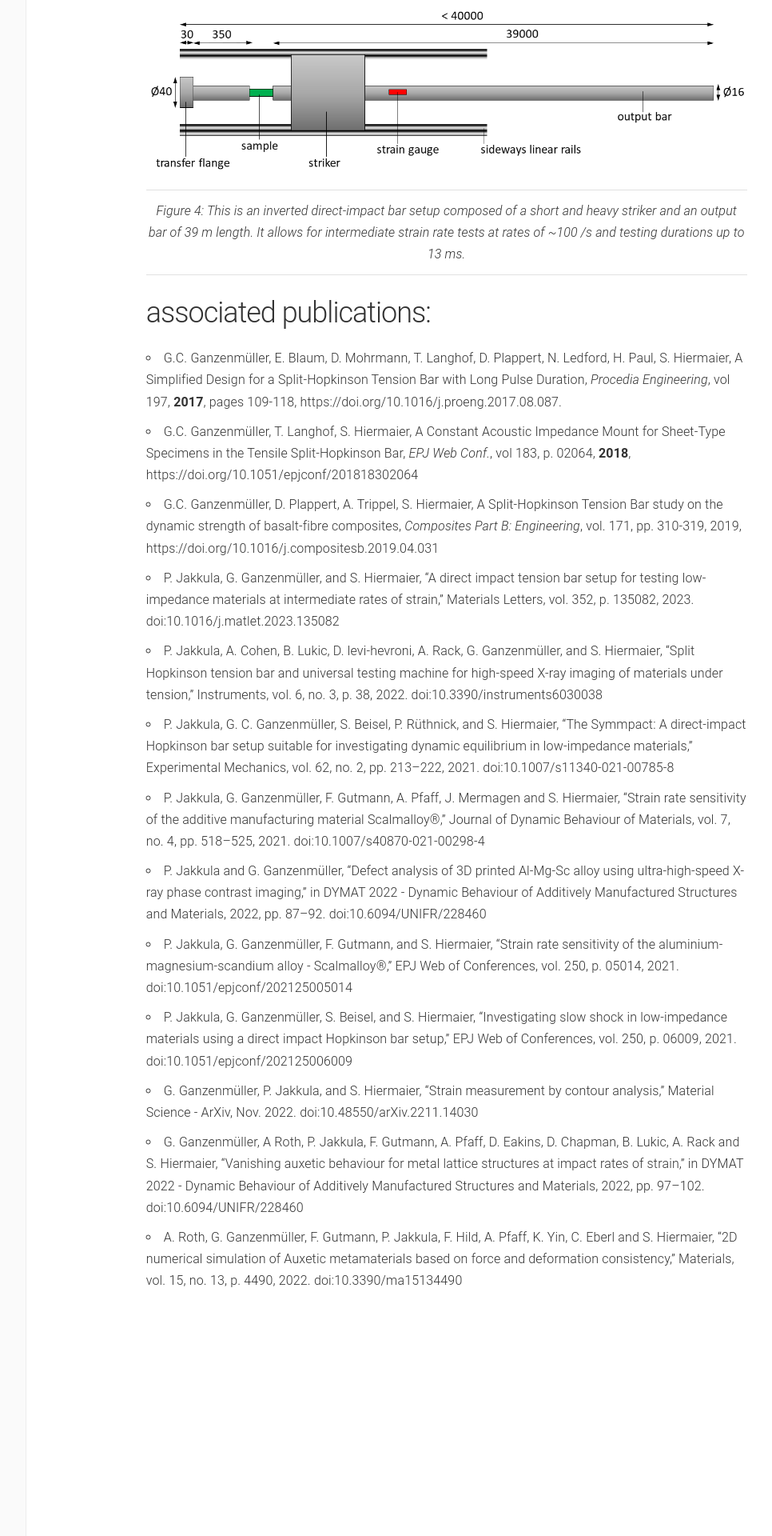
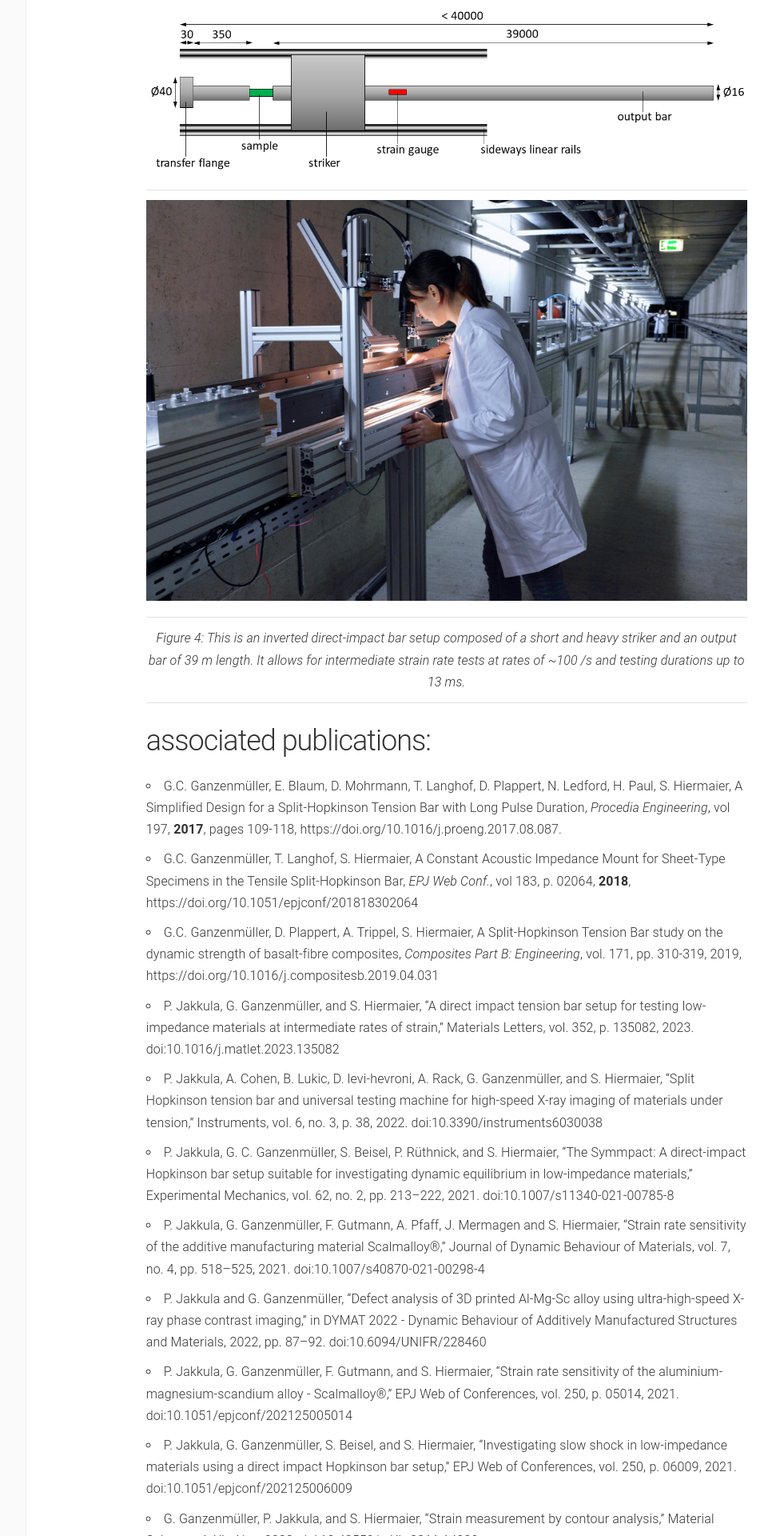
Before and after one commit to ggalu/ggalu.github.io, a Jekyll site: the page built from 06_lab_Hopkinson.md, in a window 1280 px wide. Shown: the part 2609-4529 px from the top of the page at 80% size, without its empty margins (180-1146 px from the left). Built offline with Jekyll 4.4.1, drawn with Linux system fonts in a browser that asks for light colours.

Commit message:
Hopkinson lab DITB

```diff
--- a/06_lab_Hopkinson.md
+++ b/06_lab_Hopkinson.md
@@ -32,7 +32,8 @@ A major research focus of the chair is the development of testing methods for hi
 
 ## Large Direct-Impact Tension Bar
 
-| ![DITB](/images/research/dynamic/DITB_Sketch.png){: width="1024" } |
+| ![DITB Sketch](/images/research/dynamic/DITB_Sketch.png){: width="1024" } |
+| ![DITB](/images/research/dynamic/DITB.jpg){: width="1024" } |
 |:--:|
 | *Figure 4: This is an inverted direct-impact bar setup composed of a short and heavy striker and an output bar of 39 m length. It allows for intermediate strain rate tests at rates of ~100 /s and testing durations up to 13 ms.* |
 
```
Also changed, not shown: images/research/dynamic/DITB.jpg (added), 3 other files.
